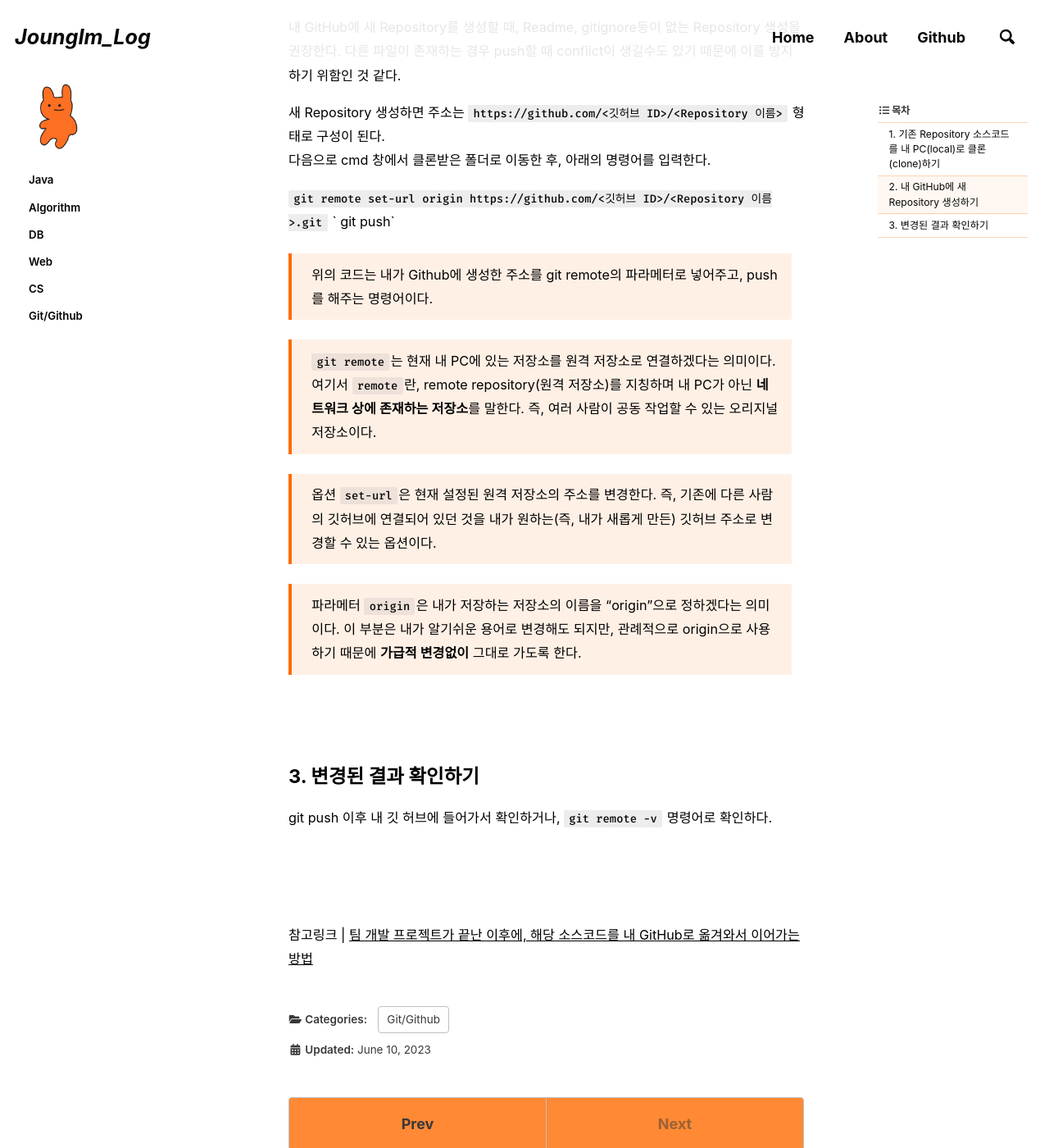
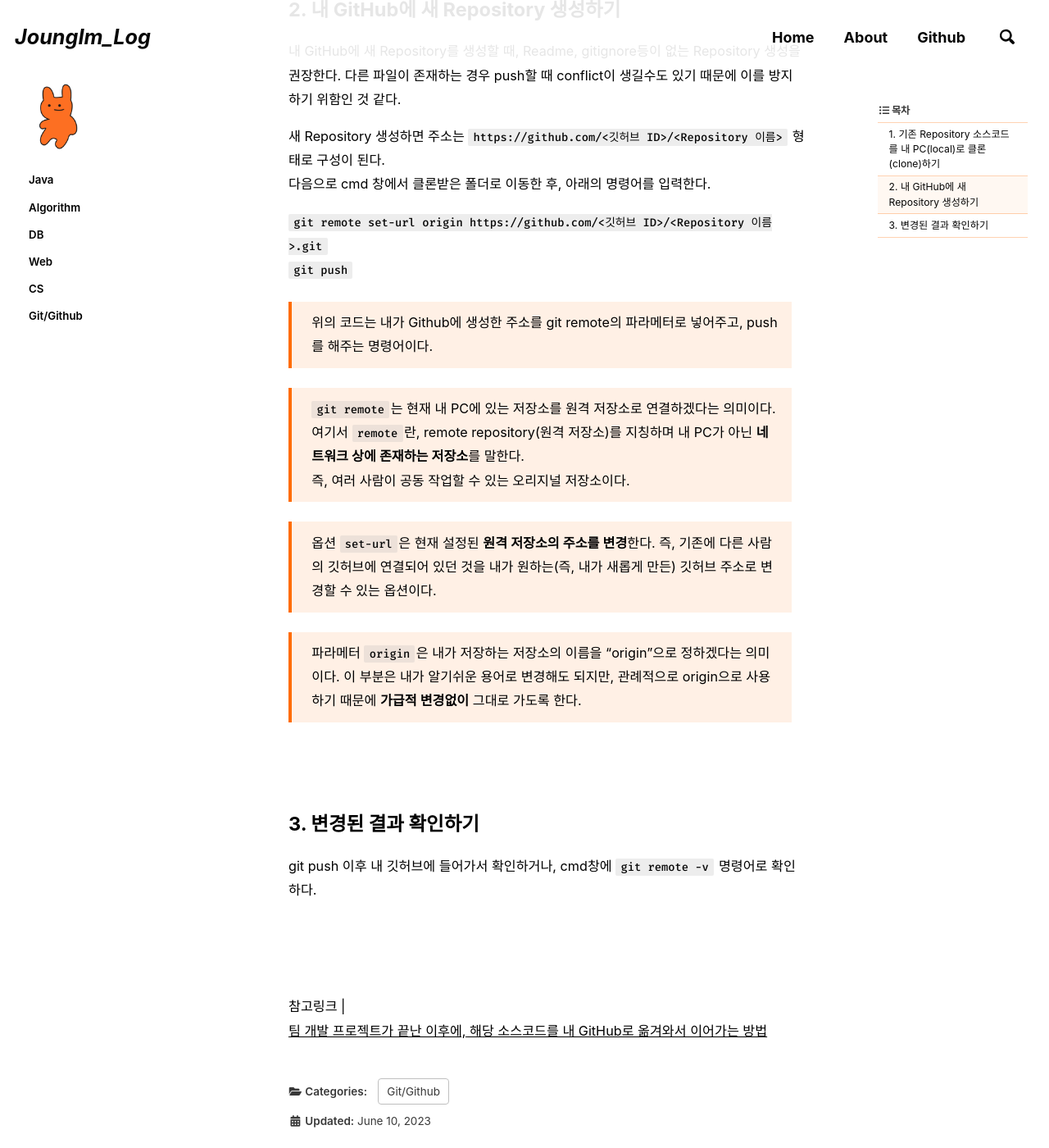
Before and after one commit to cjoungi/JoungImCho.github.io, a Jekyll site: the page built from _posts/2023-06-10-git-팀 프로젝트 소스코드를 내 Repository로 옮기기.md, in a window 1280 px wide and 1400 px high, scrolled down 1073 px. Shown: the whole window at 82% size. Built offline with Jekyll 4.4.1, drawn with Linux system fonts in a browser that asks for light colours; cached includes are drawn as plain includes; some web fonts are replaced; comment, search, counter and statistics services are not loaded; some of the changed text lies outside the part shown.

Commit message:
_posts/2023-06-10-git-팀 프로젝트 소스코드를 내 Repository로 옮기기.md updated from https://stackedit.io/

````diff
--- a/_posts/2023-06-10-git-팀 프로젝트 소스코드를 내 Repository로 옮기기.md
+++ b/_posts/2023-06-10-git-팀 프로젝트 소스코드를 내 Repository로 옮기기.md
@@ -13,10 +13,10 @@ date: 2023-06-10
 
 
 ---
- 5주간의 팀 프로젝트가 끝났다.
+ 5주간의 팀 프로젝트가 끝났다.<br>
 현재 다른 팀원의  깃허브 Repository에 있는 프로젝트와 관련된 모든 기록(소스코드, commit, branch, tag 등)을 개인 Repository로 옮겨보자!
 
- 가장 먼저 Windows cmd에서 git 명령어를 사용할 수 있도록 설정해야 한다.
+ 가장 먼저 Windows cmd에서 git 명령어를 사용할 수 있도록 설정해야 한다.<br>
  설정이 완료되었다면 절차는 아래와 같다.<br><br>
 
 ## 1. 기존 Repository 소스코드를 내 PC(local)로 클론(clone)하기
@@ -26,7 +26,7 @@ date: 2023-06-10
 ```
  git clone --mirror <오리지널 repo 주소> <내 로컬 폴더>
 ```
-> git clone시 `--mirror`옵션을 주면 **원격 repo의 모든 참조가 그대로 복사**된다.
+> git clone시 `--mirror`옵션을 주면 **원격 repo의 모든 참조가 그대로 복사**된다.<br>
 여기서 `원격 repo`란 내가 복사해 올 오리지널 깃허브 주소를 말한다.
 
 <br>
@@ -43,24 +43,24 @@ cmd창에 입력할 명령어 ⇨ `git clone --mirror https://github.com/aaa rep
 <br>
 다음으로 cmd 창에서 클론받은 폴더로 이동한 후,  아래의 명령어를 입력한다.
 
-`git remote set-url origin https://github.com/<깃허브 ID>/<Repository 이름>.git`
-` git push`
+`git remote set-url origin https://github.com/<깃허브 ID>/<Repository 이름>.git`<br>
+`git push`
 >위의 코드는 내가 Github에 생성한 주소를 git remote의 파라메터로 넣어주고, push를 해주는 명령어이다.
 
->`git remote`는 현재 내 PC에 있는 저장소를 원격 저장소로 연결하겠다는 의미이다.
->여기서 `remote`란, remote repository(원격 저장소)를 지칭하며 내 PC가 아닌 **네트워크 상에 존재하는 저장소**를 말한다. 즉, 여러 사람이 공동 작업할 수 있는 오리지널 저장소이다.
+>`git remote`는 현재 내 PC에 있는 저장소를 원격 저장소로 연결하겠다는 의미이다.<br>
+>여기서 `remote`란, remote repository(원격 저장소)를 지칭하며 내 PC가 아닌 **네트워크 상에 존재하는 저장소**를 말한다. <br>즉, 여러 사람이 공동 작업할 수 있는 오리지널 저장소이다.
 
->옵션 `set-url`은 현재 설정된 원격 저장소의 주소를 변경한다. 즉, 기존에 다른 사람의 깃허브에 연결되어 있던 것을 내가 원하는(즉, 내가 새롭게 만든) 깃허브 주소로 변경할 수 있는 옵션이다.
+>옵션 `set-url`은 현재 설정된 **원격 저장소의 주소를 변경**한다. 즉, 기존에 다른 사람의 깃허브에 연결되어 있던 것을 내가 원하는(즉, 내가 새롭게 만든) 깃허브 주소로 변경할 수 있는 옵션이다.
 
 >파라메터 `origin`은 내가 저장하는 저장소의 이름을 "origin"으로 정하겠다는 의미이다. 이 부분은 내가 알기쉬운 용어로 변경해도 되지만, 관례적으로 origin으로 사용하기 때문에 **가급적 변경없이** 그대로 가도록 한다.
 
 <br><br>
 ## 3. 변경된 결과 확인하기
-git push 이후 내 깃 허브에 들어가서 확인하거나,  `git remote -v`  명령어로 확인하다.
+git push 이후 내 깃허브에 들어가서 확인하거나,  cmd창에 `git remote -v`  명령어로 확인하다.
 
 <br><br>
 ---
 
 
-참고링크 |
+참고링크 |<br>
 [팀 개발 프로젝트가 끝난 이후에, 해당 소스코드를 내 GitHub로 옮겨와서 이어가는 방법](https://peterdrinker.tistory.com/337)
````
